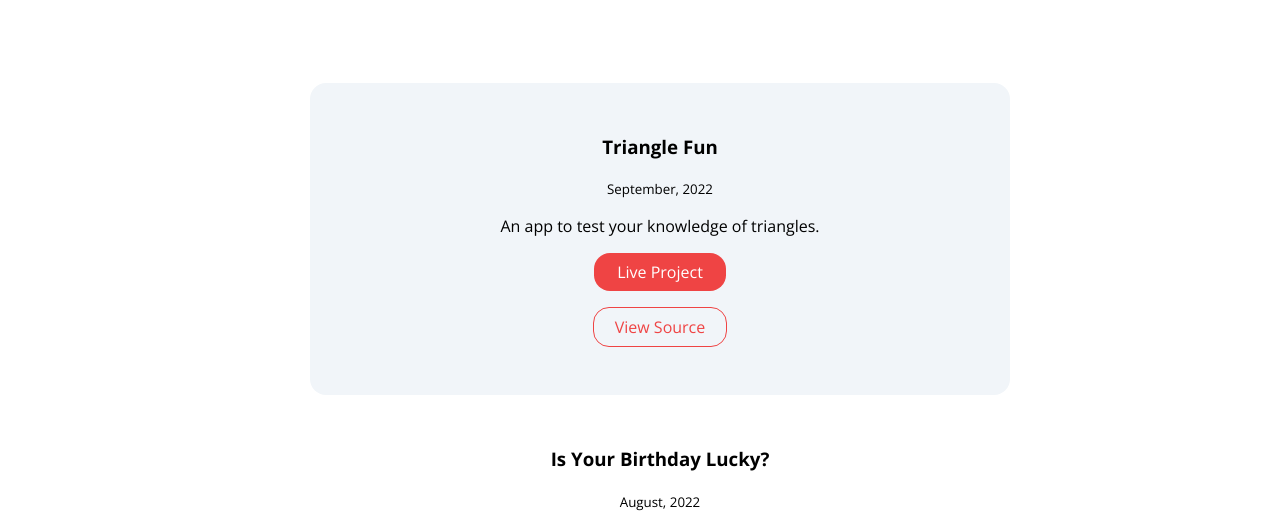
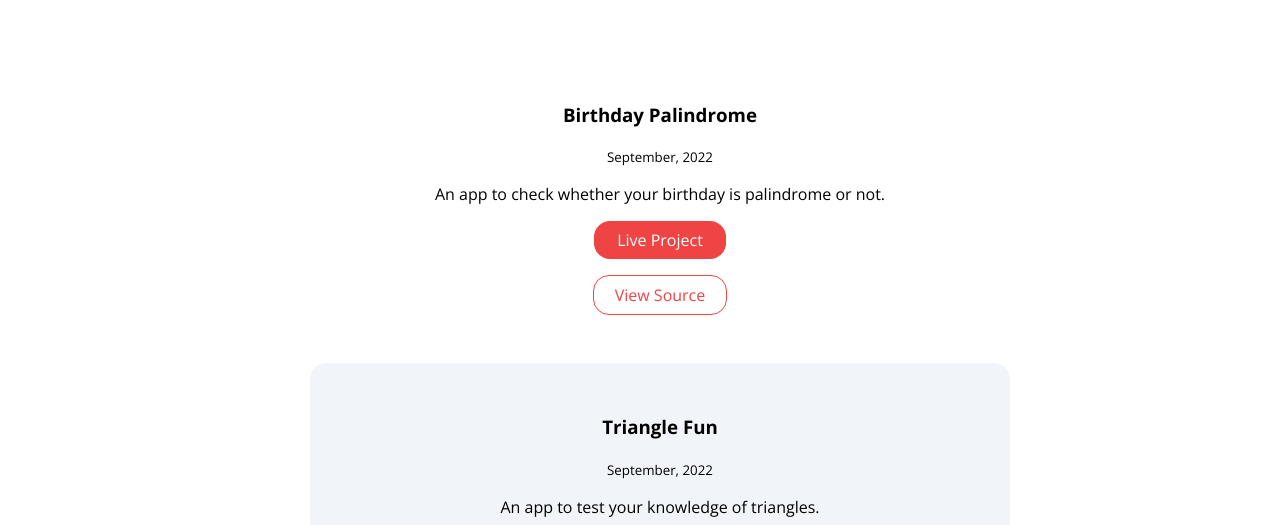
Before and after one commit to sweta1308/neogcamp-lesson-3-live, a plain HTML site: page projects.html in a window 1280 px wide. Shown: the part 233-758 px from the top of the page. Drawn offline with nearby package versions, Linux system fonts and the light colour scheme.

Commit message:
updated project

```diff
--- a/projects.html
+++ b/projects.html
@@ -30,6 +30,18 @@
     </header>
 
     <ul class="list-non-bullet projects">
+
+        <section class="section-project">
+            <div class="container container-center">
+                <li>
+                    <h3>Birthday Palindrome</h3>
+                    <small>September, 2022</small>
+                    <p>An app to check whether your birthday is palindrome or not. </p>
+                <a class="link link-primary"  href="https://sweta-bday-palindrome.netlify.app/">Live Project</a>
+                <a class="link link-secondary" href="https://github.com/sweta1308/birthday-palindrome">View Source</a>
+                </li>
+            </div>
+        </section>
 
         <section class="section-project">
             <div class="container container-center">
```
